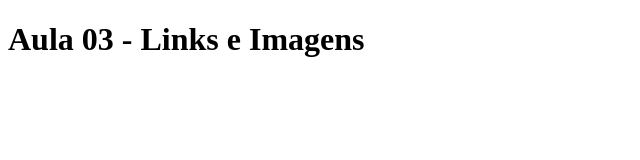
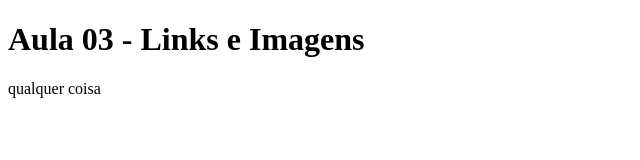
Before and after one commit to RafaelaMayumiFukuda/aulas_iw, a plain HTML site: page aulas03_iw/index.html in a window 1280 px wide. Shown: the whole page, without its empty margins (0-640 px from the left). Drawn offline with Linux system fonts and the light colour scheme.

Commit message:
Parágrafo

```diff
--- a/aulas03_iw/index.html
+++ b/aulas03_iw/index.html
@@ -8,5 +8,6 @@
 </head>
 <body>
     <h1>Aula 03 - Links e Imagens</h1>
+    <p>qualquer coisa</p>
 </body>
 </html>
```
